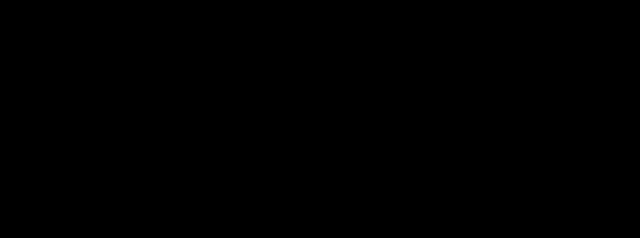
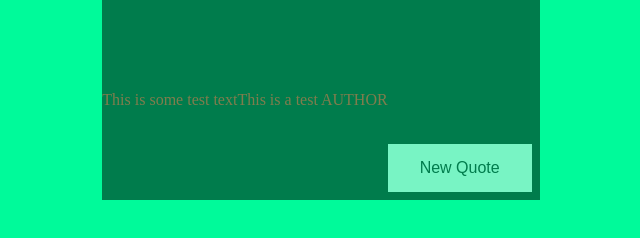
Before and after one commit to keenanamigos/random-quote-machine, a plain HTML site: page index.html in a window 1280 px wide. Shown: the whole page, without its empty margins (319-959 px from the left). Drawn offline with Linux system fonts and the light colour scheme.

Commit message:
WIP: Playing around with initial flexbox setup

```diff
--- a/css/quote.css
+++ b/css/quote.css
@@ -1,3 +1,49 @@
 body {
+    background-color: #00FA9A;
+    margin: 0;
+}
+
+html, body {
+    height: 100%;
+}
+
+.quote-container {
+    display: flex;
+    justify-content: center;
+    align-items: center;
+}
+
+.quote-box {
+    /*border: 2px solid black;*/
+    opacity: 0.5;
     background-color: black;
+    height: 200px;
+    display: flex;
+    justify-content: center;
+    align-items: center;
 }
+
+.quote-author {
+    align-self: right;
+    z-index: 1;
+}
+
+.quote-text {
+    z-index: 1;
+}
+
+.new-quote {
+    background-color: #red;
+    border: none;
+    color: black;
+    padding: 15px 32px;
+    text-align: center;
+    text-decoration: none;
+    display: inline-block;
+    font-size: 16px;
+    z-index: 1;
+    margin-top: auto;
+    align-self: right;
+    margin-bottom: 8px;
+    margin-right: 8px;
+}
--- a/index.html
+++ b/index.html
@@ -1,7 +1,7 @@
 <!DOCTYPE html>
 <html>
 <head>
-    <title>Example Domain</title>
+    <title>Random Quote Machine</title>
 
     <meta charset="utf-8" />
     <meta http-equiv="Content-type" content="text/html; charset=utf-8" />
@@ -10,11 +10,16 @@
 </head>
 
 <body>
-<div>
+    <div class="quote-container">
+        <div class="quote-box">
+            <p class="quote-text" style="color: red;">This is some test text</p>
+            <p class="quote-author" style="color: red;">This is a test AUTHOR</p>
+            <button class="new-quote">New Quote</button>
+        </div>
 
-</div>
+    </div>
 
-<!-- SCRIPTS -->
-<script src="src/quote.js"></script>
+    <!-- SCRIPTS -->
+    <script src="src/quote.js"></script>
 </body>
 </html>
```
